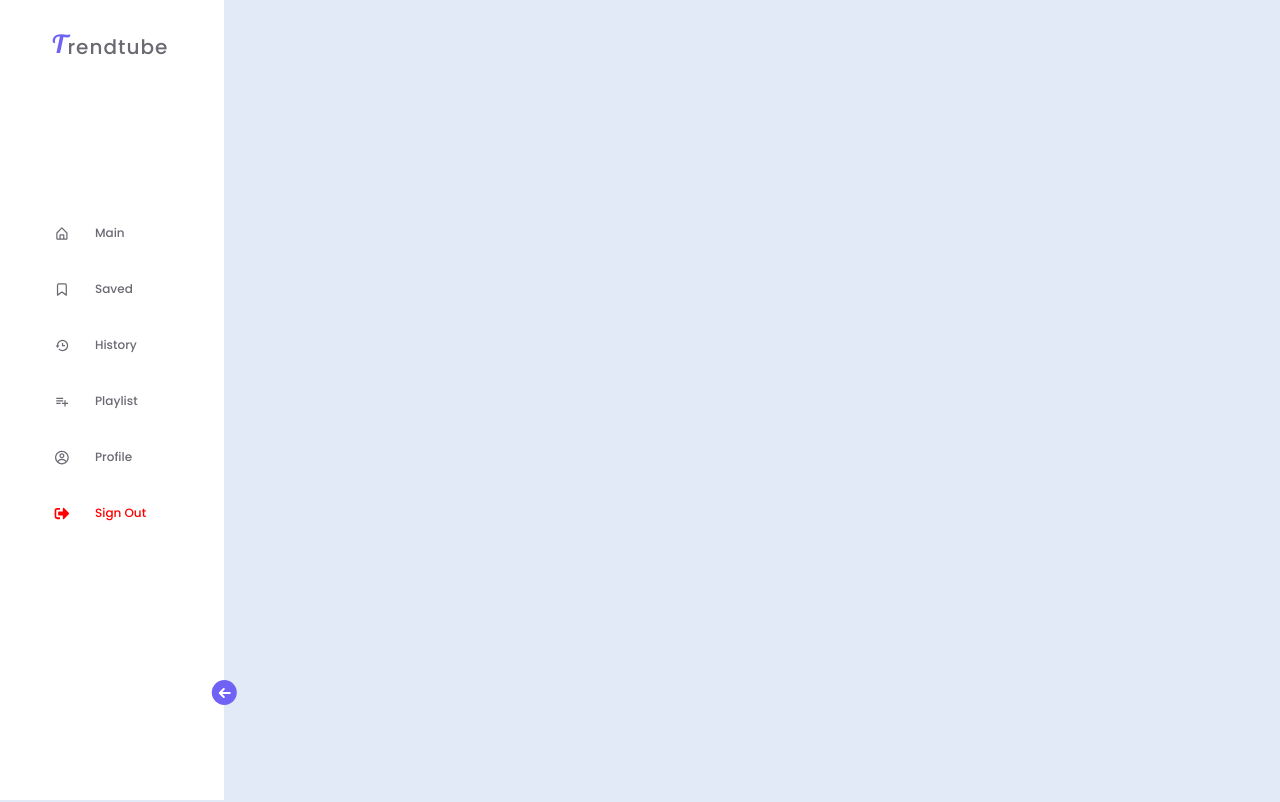
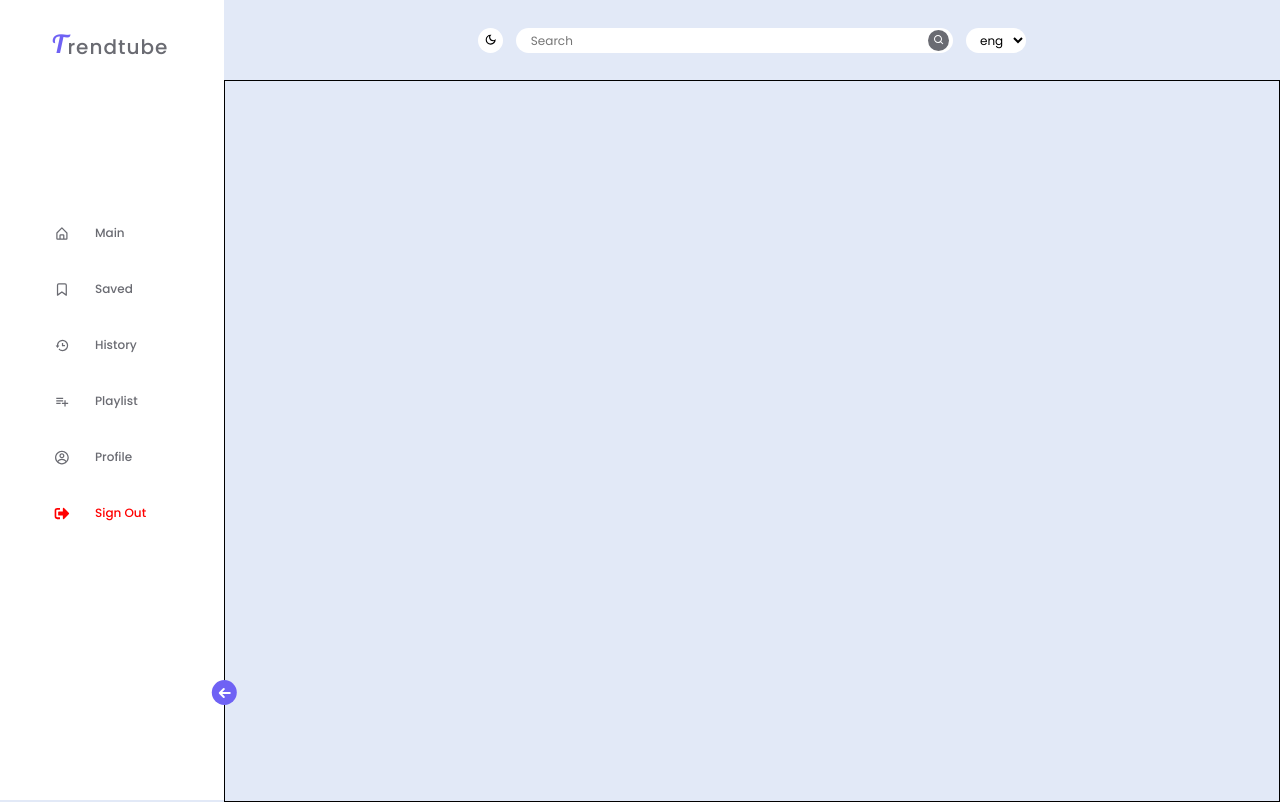
Before and after one commit to cs411-alawini/sp23-cs411-team069-TrendTube, a React (Create React App) app in the folder client/: page / in a window 1280 px wide. Built offline with nearby package versions, Linux system fonts and the light colour scheme.

Commit message:
updated files

```diff
--- a/client/src/App.jsx
+++ b/client/src/App.jsx
@@ -1,17 +1,24 @@
-import React from 'react'
+import React, { useRef, useState } from 'react'
 import Axios from 'axios'
 import VideoSection from './components/videoSection/VideoSection'
 import Navbar from './components/navbar/Navbar'
 import Sidebar from './components/sidebar/Sidebar'
-
 import './index.css'
 
+const sideBar3 = {
+  height : '100vh',
+  width : '82.5vw',
+  backgroundColor : '#e2e9f7'
+}
+
 function App() {
+  const [rightState, setRightState] = useState(sideBar3);
+
   return (
     <>
       <div className='page'>
-        <Sidebar/>
-        <div className='right'>
+        <Sidebar changeState={(setState) => { setRightState(setState) }}/>
+        <div className='right' style={ rightState }>
           <Navbar/>
           <VideoSection/>
         </div>
--- a/client/src/components/Sidebar/Sidebar.jsx
+++ b/client/src/components/Sidebar/Sidebar.jsx
@@ -18,11 +18,21 @@ const sideBar2 = {
   width : '7.75vw',
   backgroundColor : 'white'
 }
+const sideBar3 = {
+  height : '100vh',
+  width : '82.5vw',
+  backgroundColor : '#e2e9f7'
+}
+const sideBar4 = {
+  height : '100vh',
+  width : '92.25vw',
+  backgroundColor : '#e2e9f7'
+}
 
 
-function Sidebar() {
+function Sidebar(props) {
+  const [sideBar, openSideBar] = useState(true);
   const [Page, setPage] = useState('Main');
-  const [sideBar, openSideBar] = useState(true);
 
   let arrow = useRef(<HiArrowSmLeft/>);
   let title = useRef('rendtube');
@@ -34,8 +44,9 @@ function Sidebar() {
   let profile = useRef('Profile');
   let sidebarSetting = useRef(sideBar1);
 
-
-  function changePage(param) { setPage(param); }
+  function changePage(param) {
+    setPage(param);
+  }
 
   useEffect(()=>{
     console.log(Page)
@@ -57,6 +68,7 @@ function Sidebar() {
         signOut.current = '';
         profile.current = '';
         sidebarSetting.current = sideBar2;
+        props.changeState(sideBar4);
     } else {
         openSideBar(true);
         arrow.current = <HiArrowSmLeft/>;
@@ -68,6 +80,7 @@ function Sidebar() {
         signOut.current = 'Sign Out';
         profile.current = 'Profile';
         sidebarSetting.current = sideBar1;
+        props.changeState(sideBar3);
     }
   }
 
--- a/client/src/components/Sidebar/sidebar.css
+++ b/client/src/components/Sidebar/sidebar.css
@@ -77,6 +77,7 @@
     padding-left: 4.5vw;
     border-radius: 5px;
     color: white;
+    cursor: pointer;
 }
 .options .SignOut {
     padding-top: 1vh;
@@ -96,6 +97,7 @@
     padding-left: 4.5vw;
     border-radius: 5px;
     transition: 0.25s;
+    cursor: pointer;
 }
 
 
@@ -122,4 +124,5 @@
     color: white;
     font-size: 20px;
     padding-top: 0.4vh;
+    cursor: pointer;
 }
--- a/client/src/components/navbar/Navbar.jsx
+++ b/client/src/components/navbar/Navbar.jsx
@@ -1,10 +1,28 @@
 import React from 'react'
 import './navbar.css'
+import { MdOutlineDarkMode } from 'react-icons/md'
+import { BiSearch } from 'react-icons/bi'
+import { useState } from 'react'
 
-function Navbar() {
+function Navbar(props) {
+  const [lightOrDark, setLightOrDark] = useState(true);
   return (
     <div className='navbar'>
-
+      <button className='light' onClick={() => {
+        setLightOrDark(!lightOrDark);
+        console.log(!lightOrDark);
+      }}><MdOutlineDarkMode/></button>
+      <div className='searchBar'>
+        <input className='search' type='text' placeholder='Search'/>
+        <button className='submitSearch' onClick={()=>{}}><BiSearch/></button>
+      </div>
+      <select className='lang'>
+        <option value='eng'>eng</option>
+        <option value='spa'>spa</option>
+        <option value='ger'>ger</option>
+        <option value='fra'>fra</option>
+        <option value='chi'>chi</option>
+      </select>
     </div>
   )
 }
--- a/client/src/components/navbar/navbar.css
+++ b/client/src/components/navbar/navbar.css
@@ -0,0 +1,63 @@
+.navbar {
+    height: 10vh;
+    display: flex;
+    justify-content: center;
+}
+.light {
+    border: 0px;
+    margin-top: 3.5vh;
+    border-radius: 20px;
+    padding-top: 2px;
+    width: 25px;
+    height: 25px;
+    background-color: white;
+    cursor: pointer;
+}
+.searchBar {
+    border: 0px;
+    margin-top: 3.5vh;
+    width: 40%;
+    height: 25px;
+    margin-left: 1vw;
+    margin-right: 1vw;
+    border-radius: 20px;
+    padding-left: 15px;
+    background-color: white;
+    display: flex;
+}
+.searchBar .search {
+    border: 0px;
+    font-family: 'Poppins', sans-serif;
+    font-size: 12px;
+    height: 100%;
+    width: 90%;
+    outline: none;
+}
+.searchBar .submitSearch {
+    border: 0px;
+    font-family: 'Poppins', sans-serif;
+    font-size: 12px;
+    height: 21px;
+    width: 21px;
+    padding-top: 2px;
+    margin-top: 2px;
+    border-radius: 20px;
+    color: white;
+    background-color: rgba(106,107,114,255);
+    cursor: pointer;
+    margin-left: calc(100% - 25px - 90%);
+}
+.lang {
+    border: 0px;
+    margin-top: 3.5vh;
+    width: 5%;
+    height: 25px;
+    border-radius: 20px;
+    padding-left: 10px;
+    width: 60px;
+    height: 25px;
+    font-family: 'Poppins', sans-serif;
+    font-size: 12px;
+    background-color: white;
+    cursor: pointer;
+}
--- a/client/src/components/videoSection/videoSection.css
+++ b/client/src/components/videoSection/videoSection.css
@@ -0,0 +1,4 @@
+.videoSection {
+    height: 90vh;
+    border: 0.5px solid black;
+}
--- a/client/src/index.css
+++ b/client/src/index.css
@@ -9,6 +9,3 @@ body {
 .page {
     display: flex;
 }
-.right {
-   background-color: black;
-}
--- a/client/src/index.js
+++ b/client/src/index.js
@@ -1,6 +1,7 @@
 import { createRoot } from 'react-dom/client';
 import App from './App'
 import './index.css'
+
 
 const container = document.querySelector('#root');
 const root = createRoot(container);
```
Also changed, not shown: client/src/search_algorithm/search_algorithms.jsx (added).
